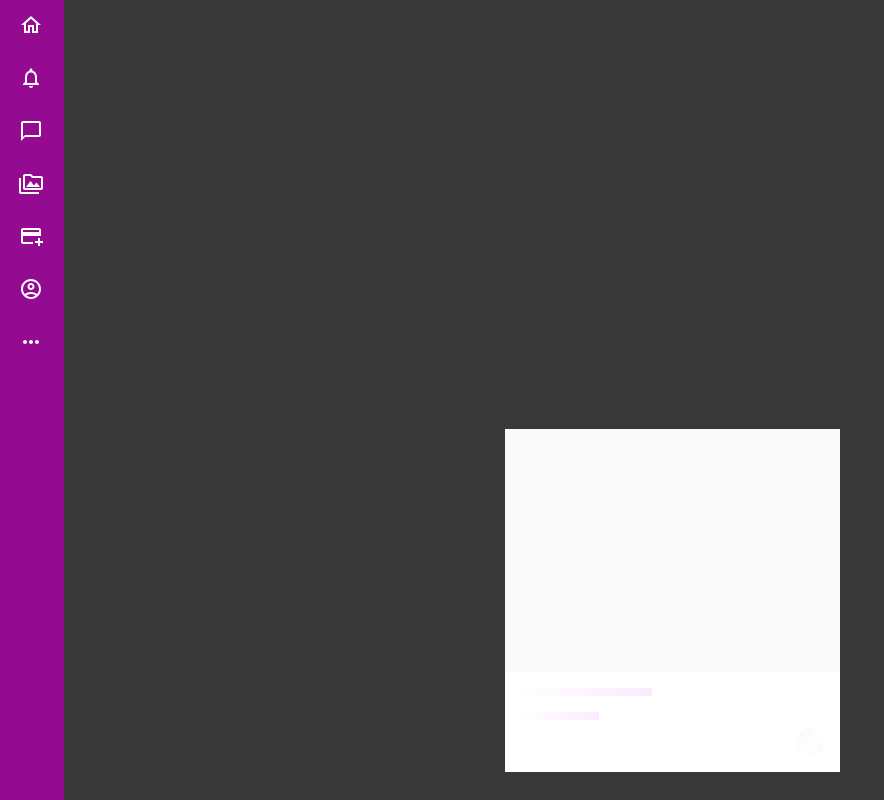
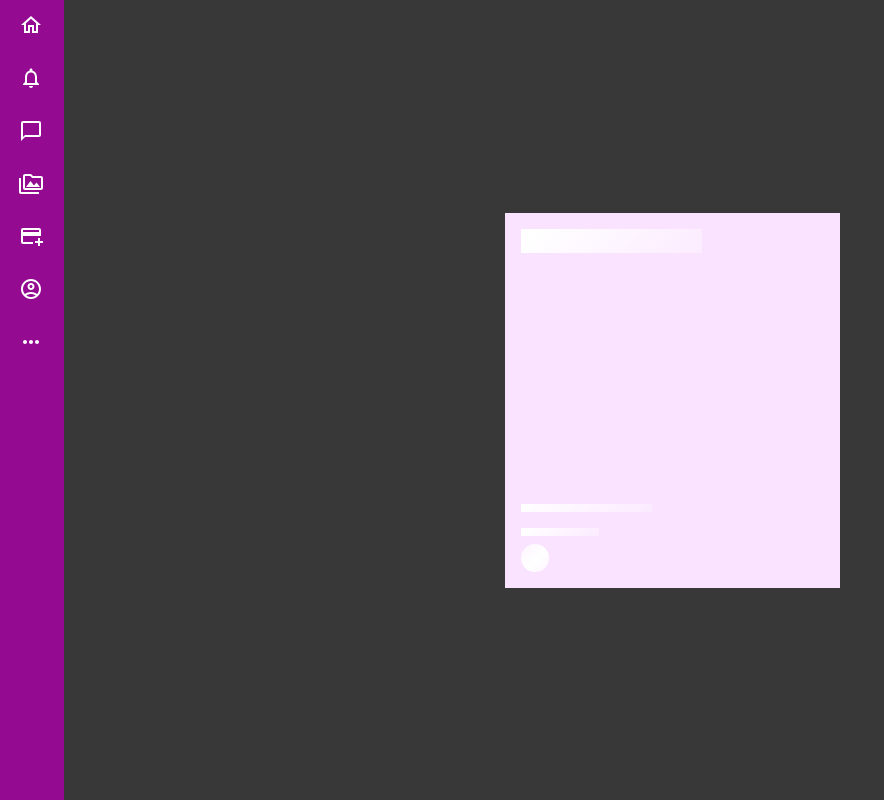
Before and after one commit to LuisUlloaC/XTemptation, a React (Create React App) app: page /home in a window 1280 px wide. Shown: the whole page, without its empty margins (0-884 px from the left). Built offline with nearby package versions, Linux system fonts and the light colour scheme.

Commit message:
Minor changes

```diff
--- a/src/components/utils/feedCard.jsx
+++ b/src/components/utils/feedCard.jsx
@@ -4,7 +4,9 @@ import * as React from 'react';
 export default function FeedCard({loading}) {
   return (
     <div className='card'>
-      <div className='card-image'/>
+      <div className='card-image'>
+        <div className='block pulsate'></div>
+      </div>
     <div className="card-content">
         <div className="block3 pulsate">
         </div>
--- a/src/index.css
+++ b/src/index.css
@@ -176,23 +176,26 @@ body {
 }
 
 .block {
-  display:block;
-  width:271px;
-  height:16px;
+  display:flex;
+  width:60%;
+  height:10%;
   color: black;
 }
 
 .block2 {
+  display: flex;
   width:78px;
   height:8px;
   margin-bottom:8px;
 }
 .block3 {
+  display: flex;
   width:131px;
   height:8px;
   margin-bottom:16px;
 }
 .circle {
+  display: flex;
   width:28px;
   height:28px;
   border-radius:50%;
@@ -200,27 +203,29 @@ body {
 
 }
 .card {
+  display: flex;
+  flex-direction: column;
   box-sizing: border-box;
 	width: 335px;
   background: #fff;
 	position: relative;
 	margin:auto;
-	top:25%;
 }
 .card-image {
-  box-sizing: border-box;
-  display:block;
-  width:335px;
+  display:flex;
+  max-width:100%;
   height:243px;
-  background:#FAFAFA;
+  background:var(--bone_white);
   padding:16px;
 }
 .card-content {
+  display: flex;
+  flex-direction: column;
   clear:both;
-  box-sizing: border-box;
   padding:16px;
-  background:#fff;
+  background:var(--bone_white);
 }
+
 @-webkit-keyframes Gradient {
 	0% {
 		background-position: 0% 50%
```
